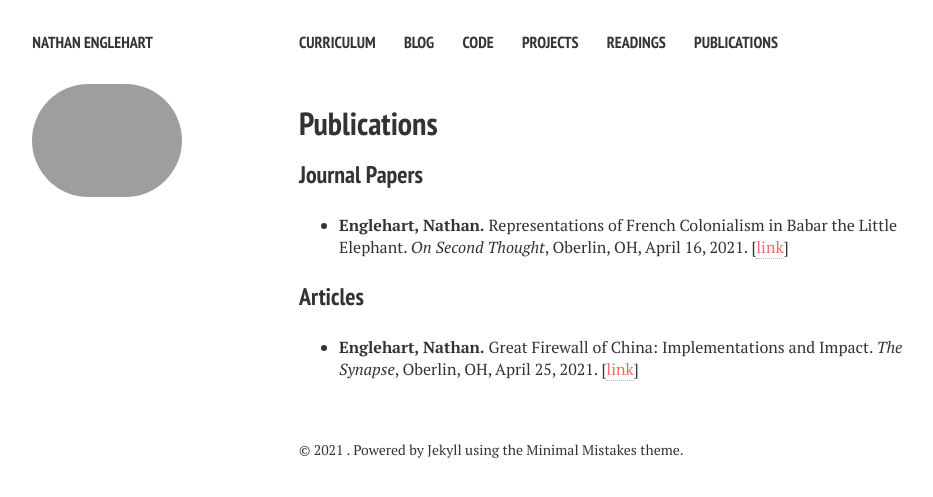
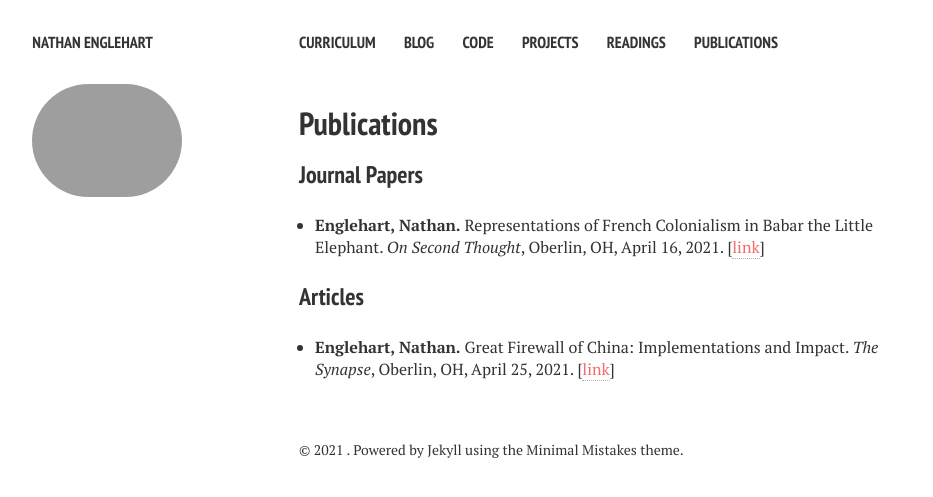
Before and after one commit to nathanenglehart/nathanenglehart.github.io, a Jekyll site: the page built from publications.md, in a window 1280 px wide. Shown: the top 497 px of the page, without its empty margins (21-954 px from the left). Built offline with Jekyll 4.4.1, drawn with Linux system fonts in a browser that asks for light colours; nearby versions of some CDN libraries.

Commit message:
Update publications.html

```diff
--- a/_layouts/publications.html
+++ b/_layouts/publications.html
@@ -82,11 +82,11 @@ div.bibtex pre { font-size: 75%; overflow: auto;  width: 100%; padding: 0em 0em;
 
 	<h1>Publications</h1>
 	<h3>Journal Papers</h3>
-	<ul>
+	<ul style="padding-left: 1em !important;">
 	<li><p><b>Englehart, Nathan.</b> Representations of French Colonialism in Babar the Little Elephant. <i>On Second Thought</i>, Oberlin, OH, April 16, 2021. [<a style="color: #f56a6a !important;" href="https://oberlinost.wordpress.com/2021/04/16/representations-of-french-colonialism-in-the-story-of-babar-the-little-elephant/">link</a>]</p></li>
 	</ul>
 	<h3>Articles</h3>
-	<ul>
+	<ul style="padding-left: 1em !important;">
 	    <li><p><b>Englehart, Nathan.</b> Great Firewall of China: Implementations and Impact. <i>The Synapse</i>, Oberlin, OH, April 25, 2021. [<a style="color: #f56a6a !important;" href="https://synapsemagazine.org/issue-27-1">link</a>]</p></li>
 	</ul>
     </div><!-- /.article-wrap -->
```
